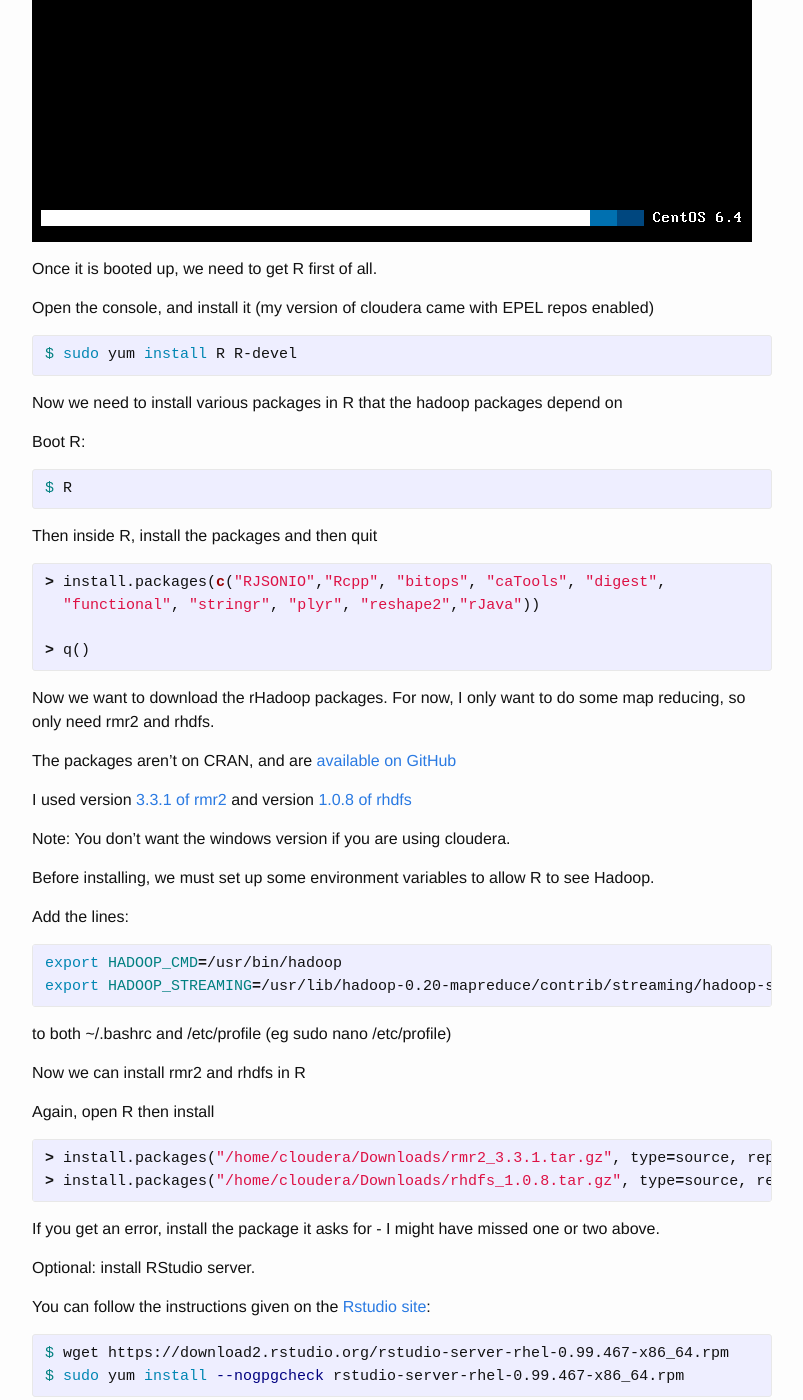
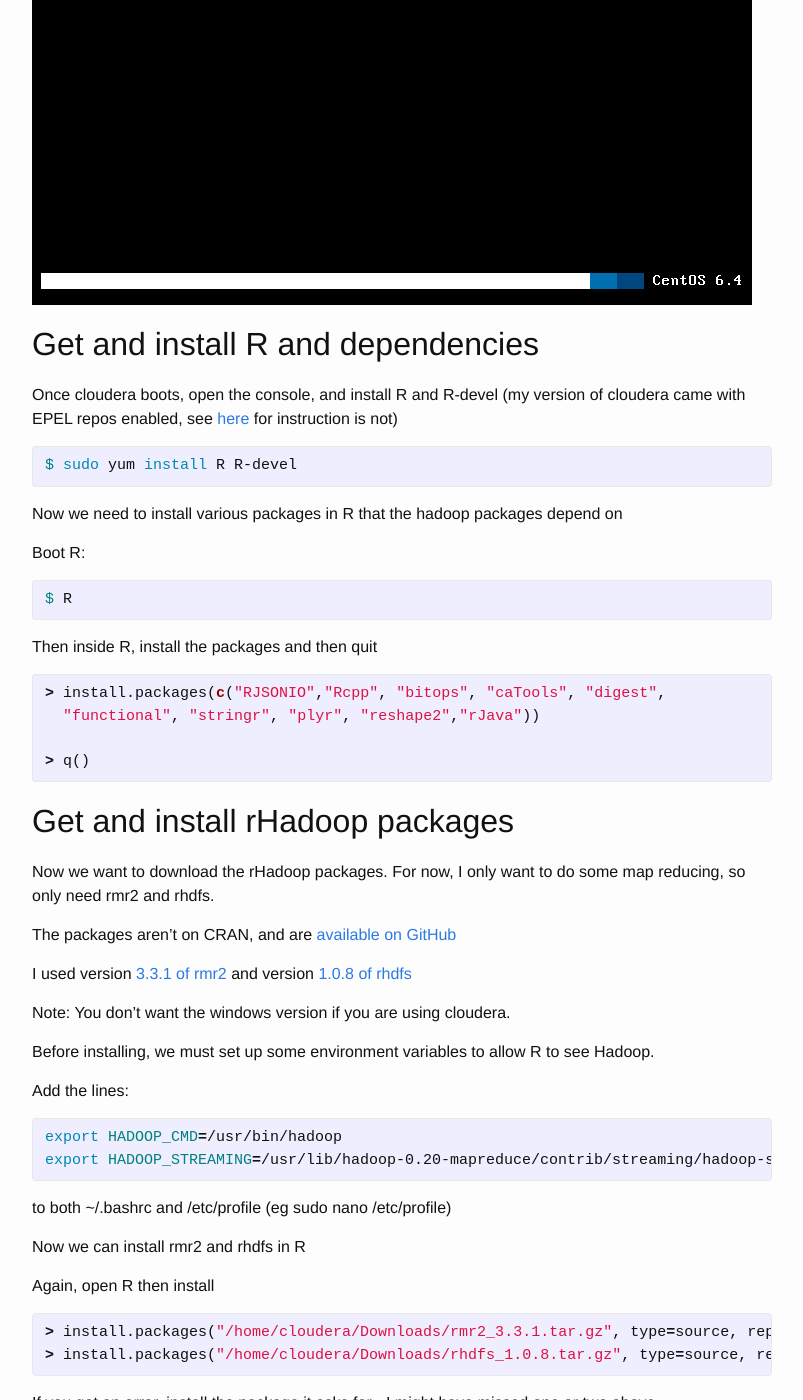
Before and after one commit to jeremycg/jeremycg.github.io, a Jekyll site: the page built from _posts/2015-07-23-hadoop.md, in a window 1280 px wide and 1400 px high, scrolled down 1356 px. Shown: the whole window, without its empty margins (238-1041 px from the left). Built offline with Jekyll 4.4.1, drawn with Linux system fonts in a browser that asks for light colours; some of the changed text lies outside the part shown.

Commit message:
formatting, editing

```diff
--- a/_posts/2015-07-23-hadoop.md
+++ b/_posts/2015-07-23-hadoop.md
@@ -21,12 +21,14 @@ and [Imre Kocsis's tutorial](http://home.mit.bme.hu/~ikocsis/notes/2013/10/28/rh
 
 The exact instructions didn't quite work for me (java problems), so here is what I did.
 
+## Set up VirtualBox and the Cloudera image
+
 First download and install [VirtualBox](https://www.virtualbox.org/) to run your VM.
 
 Next, get a copy of the [Cloudera quickstart VM](http://www.cloudera.com/content/cloudera/en/downloads/quickstart_vms/cdh-5-4-x.html).
 It's about 4GB and needs unzipping and copying to run, so plan accordingly.
 
-Once you have installed, import the import the image, using File>Import Appliance.
+Once you have virtualbox installed, import the image, using File>Import Appliance.
 
 ![](/assets/rhadooppost/import.png)
 
@@ -42,9 +44,9 @@ Now boot the VM and wait for it to start up. It will take a while at the boot sc
 ![](/assets/rhadooppost/boot.png)
 
 
-Once it is booted up, we need to get R first of all.
+## Get and install R and dependencies
 
-Open the console, and install it (my version of cloudera came with EPEL repos enabled)
+Once cloudera boots, open the console, and install R and R-devel (my version of cloudera came with EPEL repos enabled, see [here](https://fedoraproject.org/wiki/EPEL) for instruction is not)
 
 {% highlight bash %}
 $ sudo yum install R R-devel
@@ -68,6 +70,8 @@ Then inside R, install the packages and then quit
 > q()
 
 {% endhighlight %}
+
+## Get and install rHadoop packages
 
 Now we want to download the rHadoop packages. For now, I only want to do some map reducing, so only need rmr2 and rhdfs.
 
@@ -102,7 +106,7 @@ Again, open R then install
 If you get an error, install the package it asks for - I might have missed one or two above.
 
 
-Optional: install RStudio server.
+## Install RStudio server.
 
 You can follow the instructions given on the [Rstudio site](https://www.rstudio.com/products/rstudio/download-server/):
 
@@ -144,7 +149,9 @@ These will need to be loaded every time you want to use hadoop, it may be worth
 
 If you get the error which contains "Unsupported major.minor version 51.0" upon running hdfs.init() your java is set up incorrectly - make sure the java home you have defined above is version 1.7.0 or greater.
 
-Now to test it:
+## Hadoop hello worl
+
+Using the mtcars dataset, we can see what Hadoop can do:
 
 {% highlight r %}
 
```
Also changed, not shown: other parts of _posts/2015-07-23-hadoop.md (+1 -0 lines).
